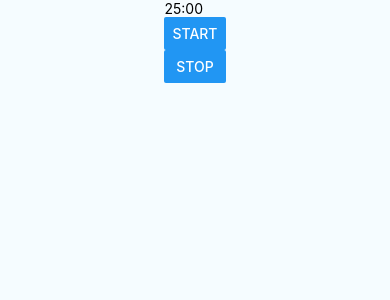
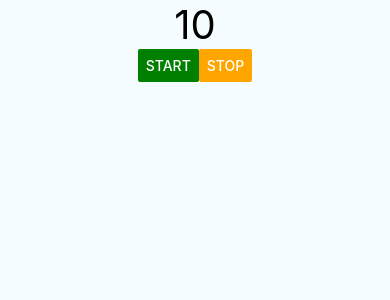
Before and after one commit to zysktomasz/simple-pomodoro-mobile, a React Native app: screen / in a window 390 px wide. Shown: the top 300 px of the page. Built offline with nearby package versions, Linux system fonts and the light colour scheme.

Commit message:
basic countdown form

```diff
--- a/App.js
+++ b/App.js
@@ -1,19 +1,63 @@
 import React, {Component} from 'react';
-import {Button, StyleSheet, Text, View} from 'react-native';
-
+import {Button, StyleSheet, Text, View, ScrollView} from 'react-native';
+const ACTIVITY_TIME = 10
+const BREAK_TIME = 20
 
 export default class App extends Component {
+  constructor(props) {
+    super(props)
+    this.state = {
+      activityCountdown: ACTIVITY_TIME,
+      backgroundColor: '#F5FCFF'
+    }
+
+    this.activityInterval = null
+  }
+
+  startActivityCountdown() {
+    this.setBackgroundColor('green')
+    this.activityInterval = setInterval(() => this.decreaseActivityCountdown(), 1000)
+  }
+
+  stopActivityCountdown() {
+    this.setBackgroundColor('#F5FCFF')
+    clearInterval(this.activityInterval)
+    this.setState({
+      activityCountdown: ACTIVITY_TIME,
+    })
+  }
+
+  // invoked each second (timer's tick)
+  decreaseActivityCountdown() {
+    console.log("licznik leci: ", this.state.activityCountdown)
+    this.setState(prevState => ({
+      activityCountdown: prevState.activityCountdown - 1
+    }))
+  }
+
+  getBackgroundColor() {
+    return {
+      backgroundColor: this.state.backgroundColor
+    }
+  }
+
+  setBackgroundColor(color) {
+    this.setState({ backgroundColor: color })
+  }
+
   render() {
     return (
-      <View style={styles.container}>
+      <View style={[styles.container, this.getBackgroundColor()]}>
         {/* View containig timer and buttons */}
         <View style={{flex: 1}}>
-          <View>
-            <Text>25:00</Text>
-          </View>
-          <View>
-            <Button title="START" />
-            <Button title="STOP" />
+          {/* timer countdown */}
+            <Text style={{fontSize: 40, alignSelf: "center"}}>
+              {this.state.activityCountdown}
+            </Text>
+          {/* timer buttons */}
+          <View style={{flexDirection: "row", justifyContent: "space-around"}}>
+            <Button onPress={() => this.startActivityCountdown()} title="START" color="green" />
+            <Button onPress={() => this.stopActivityCountdown()} title="STOP" color="orange"/>
           </View>
         </View>
       </View>
@@ -24,9 +68,8 @@ export default class App extends Component {
 const styles = StyleSheet.create({
   container: {
     flex: 1,
-    flexDirection: "column",
     justifyContent: 'center',
     alignItems: 'center',
-    backgroundColor: '#F5FCFF',
+    // backgroundColor: '#F5FCFF',
   }
 });
```
